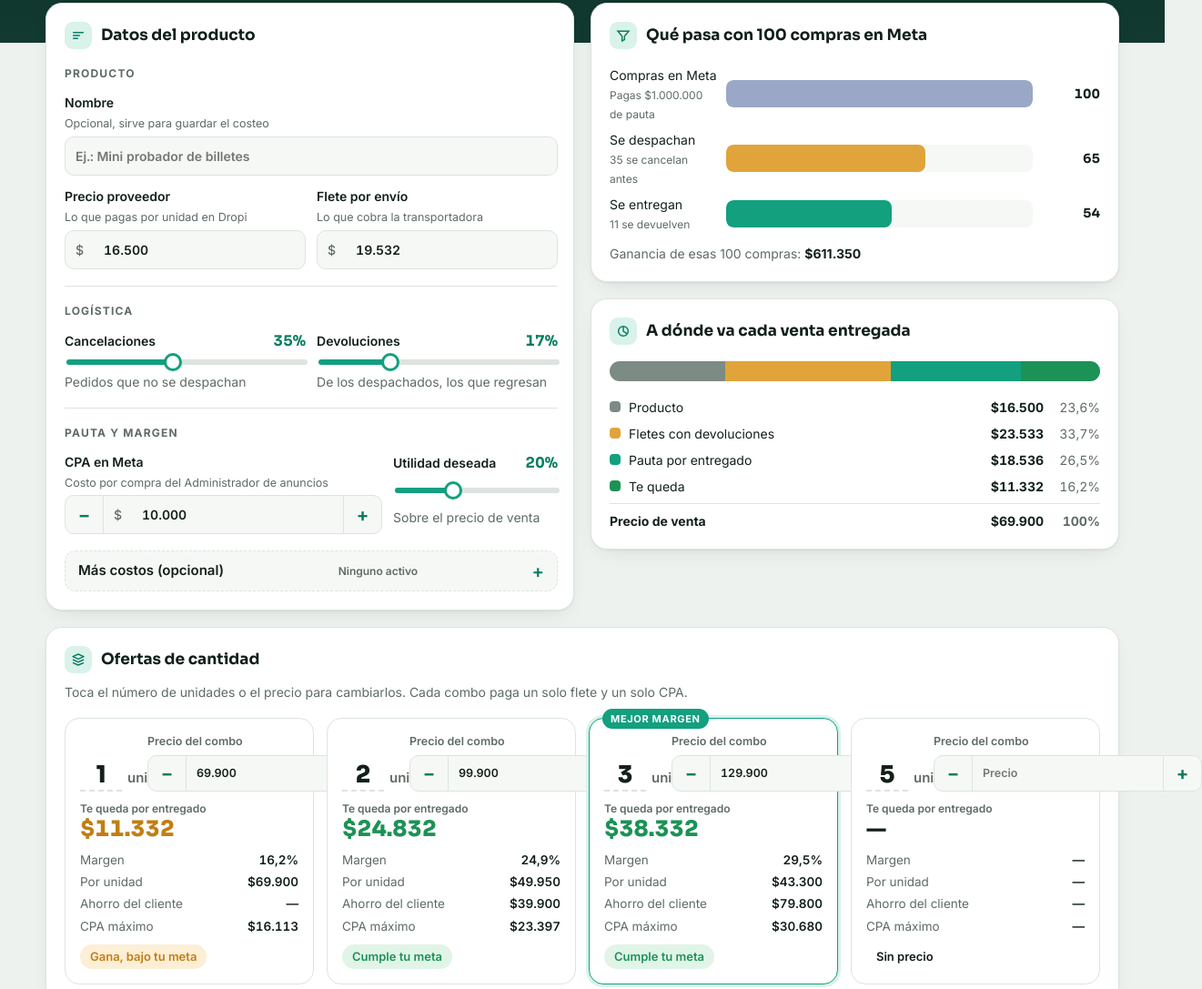
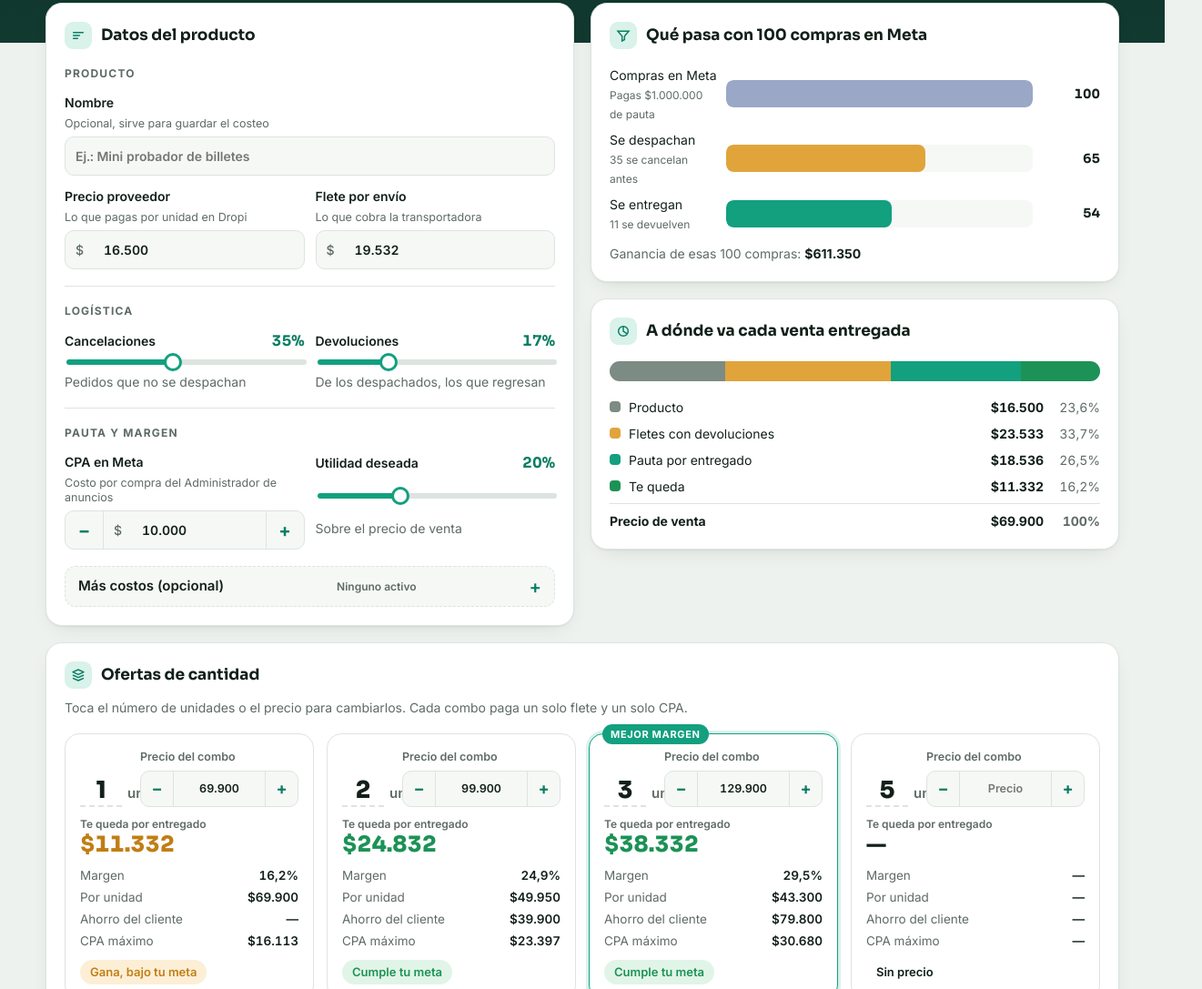
Before and after one commit to yiro0711soyfavorecido/costeo, a plain HTML site: page index.html in a window 1280 px wide. Shown: the part 310-1397 px from the top of the page at 91% size, 1321 px wide, since content can reach past the window. Drawn offline with Linux system fonts and the light colour scheme.

Commit message:
Corrige el botón + del precio que se salía en el celular

```diff
--- a/index.html
+++ b/index.html
@@ -188,7 +188,13 @@ details.more > div{display:grid;gap:12px;margin-top:12px}
 }
 
 /* Ofertas compactas en el celular */
-.offer .cab{display:grid;grid-template-columns:64px minmax(0,1fr);gap:10px;align-items:end}
+.offer .cab{display:grid;grid-template-columns:56px minmax(0,1fr);gap:10px;align-items:end}
+/* Los campos se encogen dentro de su tarjeta en vez de salirse */
+label{min-width:0;grid-template-columns:minmax(0,1fr)}
+.field{min-width:0;max-width:100%}
+.field input{width:100%;min-width:0}
+.offer .field .step{width:36px;font-size:18px}
+.offer .field input{padding-inline:6px;text-align:center}
 @media (max-width:480px){
   .offer{padding:12px 14px;gap:8px}
   .offer .units input{font-size:22px}
--- a/sw.js
+++ b/sw.js
@@ -1,5 +1,5 @@
 // Guarda la app en el teléfono o el computador para que abra sin internet.
-const CACHE = 'costeo-v3';
+const CACHE = 'costeo-v4';
 const ARCHIVOS = ['./', './index.html', './manifest.webmanifest', './icono-192.png', './icono-512.png', './apple-touch-icon.png'];
 
 self.addEventListener('install', e => {
```
